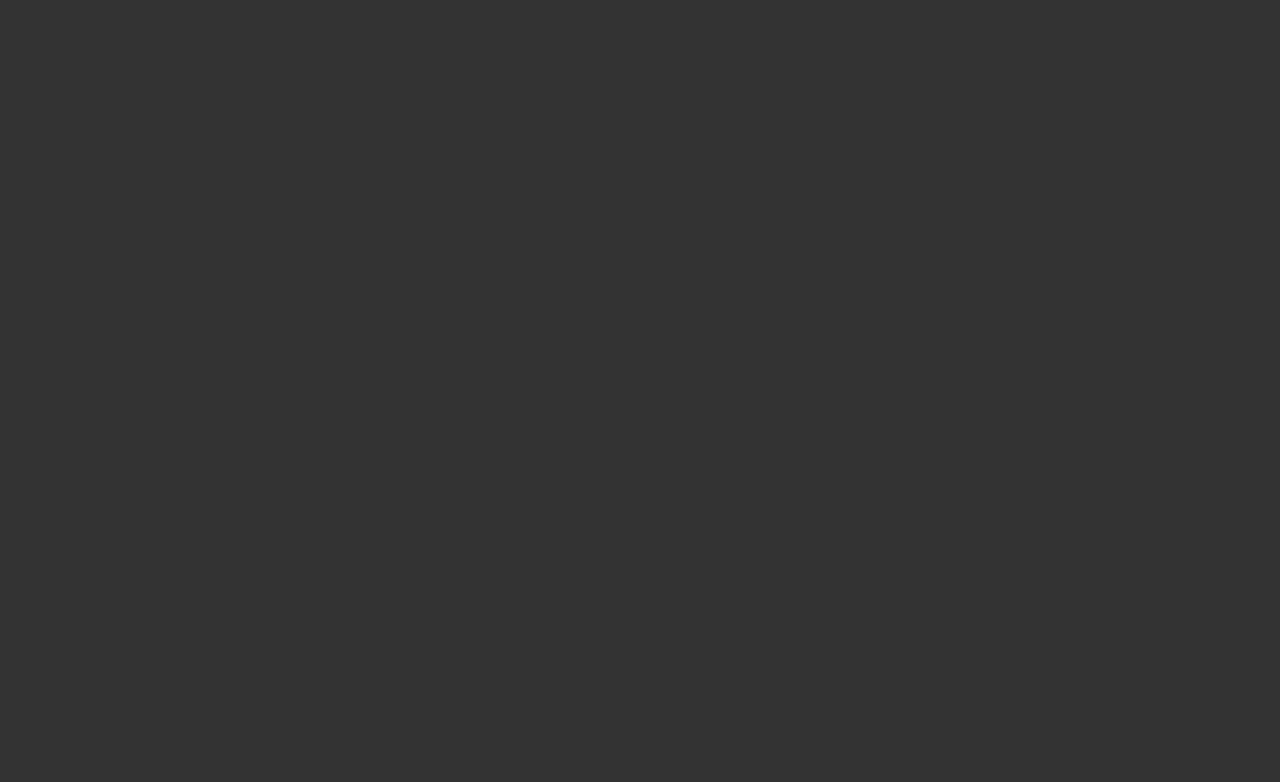
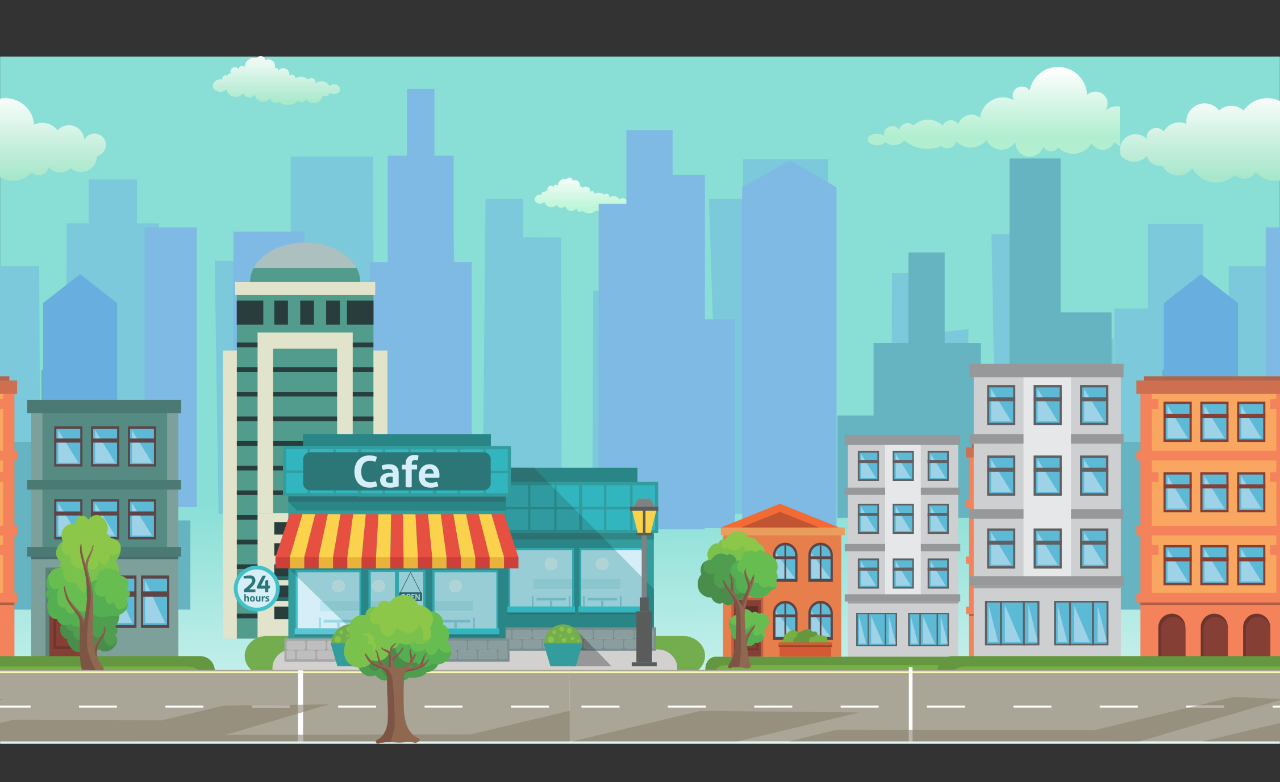
Before and after one commit to Botir/HTML5-Canvas-parallax, a plain HTML site: page index.html in a window 1280 px wide. Drawn offline with Linux system fonts and the light colour scheme; animation ran at ten frames a second.

Commit message:
Parallax scrolling script

```diff
--- a/index.html
+++ b/index.html
@@ -26,6 +26,7 @@
     <body>
         <div id="blueblock">
             <canvas id="canvas"></canvas>
-        <div>
+        </div>
+        <script type="text/javascript" src="./js/main.js"></script>
     </body>
 </html>
--- /dev/null
+++ b/js/main.js
@@ -0,0 +1,199 @@
+const images = {
+	bg: './img/bg.png',
+	ground: './img/ground.png',
+	cloud: './img/clouds.png',
+	home1: './img/home1.png',
+	backhome1: './img/backhome1.png',
+	backhome2: './img/backhome2.png'
+};
+const screenSize = {
+	x:2253,
+	y:1211
+};
+var lastFrameTime = 0;
+var canvas = document.querySelector('canvas');
+canvas.width = screenSize.x;
+canvas.height = screenSize.y;
+resizeScreen();
+var ctx = canvas.getContext('2d');
+
+/**
+* Classes
+*/
+class Background {
+	constructor() {
+		this.img = new Image();
+		this.img.src = images.bg;
+		this.img.onload = () => {
+			this.draw(0);
+		};
+	}
+	draw(delta) {
+		ctx.drawImage(this.img, 0, 0);
+	}
+}
+
+class Clouds {
+	constructor() {
+		this.totalSeconds = 0;
+		this.speed = 10;
+		this.img = new Image();
+		this.slideImages = 1;
+		this.img.src = images.cloud;
+		this.img.onload = () => {
+			this.slideImages = Math.ceil(canvas.width / this.img.width);
+			this.draw(0);
+		};
+	}
+	draw(delta) {
+		this.totalSeconds += delta;
+		var new_pos = this.totalSeconds * this.speed % this.img.width;
+		ctx.save();
+		ctx.translate(-new_pos, 0);
+		for (var i = 0; i < this.slideImages; i++) {
+            ctx.drawImage(this.img, i * this.img.width, 0);
+        }
+		ctx.restore();
+	}
+}
+
+
+class Ground {
+	constructor() {
+		this.totalSeconds = 0;
+		this.speed = 50;
+		this.img = new Image();
+		this.slideImages = 1;
+		this.img.src = images.ground;
+		this.img.onload = () => {
+			this.slideImages = Math.ceil(canvas.width / this.img.width)+1;
+			this.draw(0);
+		};
+	}
+	draw(delta) {
+		this.totalSeconds += delta;
+		var new_pos = this.totalSeconds * this.speed % this.img.width;
+		ctx.save();
+		ctx.translate(-new_pos, canvas.height-this.img.height);
+		for (var i = 0; i < this.slideImages; i++) {
+            ctx.drawImage(this.img, i * this.img.width, 0);
+        }
+		ctx.restore();
+	}
+}
+
+class FrontHome {
+	constructor() {
+		this.totalSeconds = 0;
+		this.speed = 40;
+		this.img = new Image();
+		this.slideImages = 1;
+		this.img.src = images.home1;
+		this.img.onload = () => {
+			this.slideImages = Math.ceil(canvas.width / this.img.width)+1;
+			this.draw(0);
+		};
+	}
+	draw(delta) {
+		this.totalSeconds += delta;
+		var new_pos = this.totalSeconds * this.speed % this.img.width;
+		ctx.save();
+		ctx.translate(-new_pos, canvas.height-this.img.height-100);
+		for (var i = 0; i < this.slideImages; i++) {
+            ctx.drawImage(this.img, i * this.img.width, 0);
+        }
+		ctx.restore();
+	}
+}
+
+class BackHome1 {
+	constructor() {
+		this.totalSeconds = 0;
+		this.speed = 20;
+		this.img = new Image();
+		this.slideImages = 1;
+		this.img.src = images.backhome1;
+		this.img.onload = () => {
+			this.slideImages = Math.ceil(canvas.width / this.img.width)+1;
+			this.draw(0);
+		};
+	}
+	draw(delta) {
+		this.totalSeconds += delta;
+		var new_pos = this.totalSeconds * this.speed % this.img.width;
+		ctx.save();
+		ctx.translate(-new_pos, canvas.height-this.img.height-200);
+		for (var i = 0; i < this.slideImages; i++) {
+            ctx.drawImage(this.img, i * this.img.width, 0);
+        }
+		ctx.restore();
+	}
+}
+
+class BackHome2 {
+	constructor() {
+		this.totalSeconds = 0;
+		this.speed = 10;
+		this.img = new Image();
+		this.slideImages = 1;
+		this.img.src = images.backhome2;
+		this.img.onload = () => {
+			this.slideImages = Math.ceil(canvas.width / this.img.width)+1;
+			this.draw(0);
+		};
+	}
+	draw(delta) {
+		this.totalSeconds += delta;
+		var new_pos = this.totalSeconds * this.speed % this.img.width;
+		ctx.save();
+		ctx.translate(-new_pos, canvas.height-this.img.height-400);
+		for (var i = 0; i < this.slideImages; i++) {
+            ctx.drawImage(this.img, i * this.img.width, 0);
+        }
+		ctx.restore();
+	}
+}
+
+
+function update() {
+    requestAnimationFrame(update);
+    var now = Date.now();
+    var deltaSeconds = (now - lastFrameTime) / 200;
+    lastFrameTime = now;
+    ctx.clearRect(0, 0, canvas.width, canvas.height); // clear canvas
+    bg.draw(deltaSeconds);
+    cloud.draw(deltaSeconds);
+    backHome2.draw(deltaSeconds);
+    backHome1.draw(deltaSeconds);
+    frontHome.draw(deltaSeconds);
+    ground.draw(deltaSeconds);
+}
+
+var bg = new Background();
+var cloud = new Clouds();
+var backHome2 = new BackHome2();
+var backHome1 = new BackHome1();
+var frontHome = new FrontHome();
+var ground = new Ground();
+
+
+function resizeScreen(){
+	var aspectRatio = screenSize.x/screenSize.y;
+	var canvas = document.getElementById('canvas');
+	var windowRatio = window.innerWidth/window.innerHeight;
+
+	if (aspectRatio < windowRatio){
+		canvas.style.width="auto";
+		canvas.style.height=window.innerHeight+'px';
+	}else{
+		canvas.style.height="auto";
+		canvas.style.width=window.innerWidth+'px';
+	}
+}
+
+function startUpdate() {
+    lastFrameTime = Date.now();
+    requestAnimationFrame(update);
+}
+window.addEventListener("resize", resizeScreen);
+startUpdate();
```
